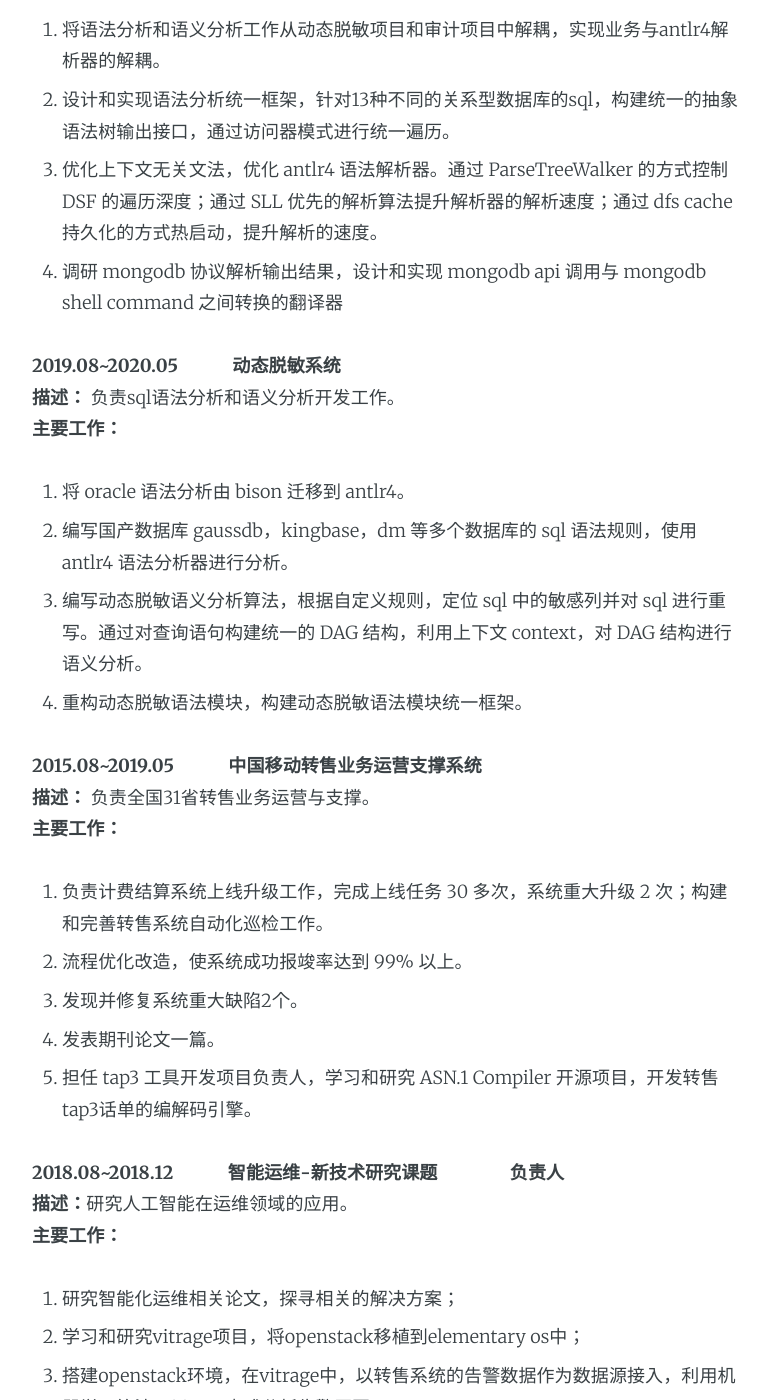
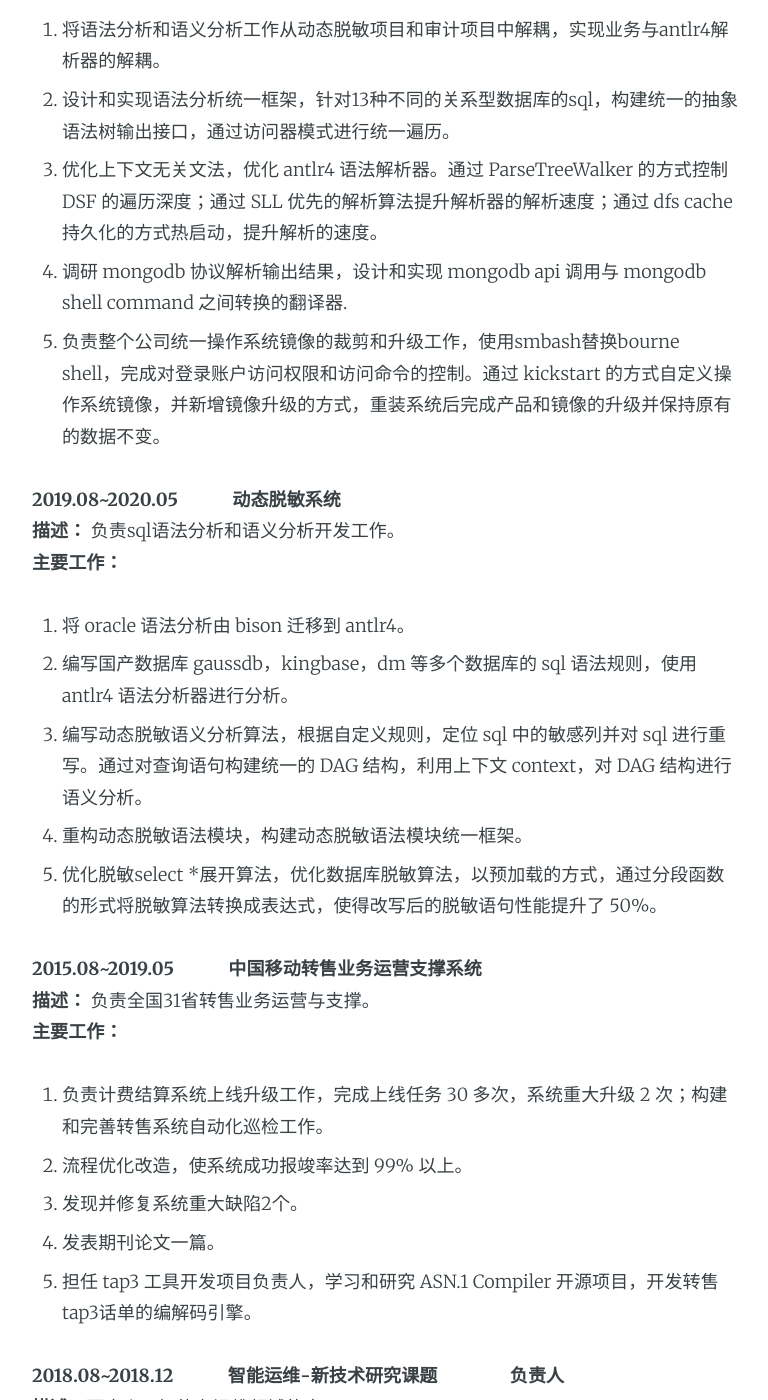
Before and after one commit to small-cat/small-cat.github.io, a Jekyll site: the page built from about.md, in a window 1280 px wide and 1400 px high, scrolled down 1247 px. Shown: the whole window, without its empty margins (253-1021 px from the left). Built offline with Jekyll 4.4.1, drawn with Linux system fonts in a browser that asks for light colours; comment, search, counter and statistics services are not loaded.

Commit message:
update about.md

```diff
--- a/about.md
+++ b/about.md
@@ -47,7 +47,8 @@
 1. 将语法分析和语义分析工作从动态脱敏项目和审计项目中解耦，实现业务与antlr4解析器的解耦。
 2. 设计和实现语法分析统一框架，针对13种不同的关系型数据库的sql，构建统一的抽象语法树输出接口，通过访问器模式进行统一遍历。
 3. 优化上下文无关文法，优化 antlr4 语法解析器。通过 ParseTreeWalker 的方式控制 DSF 的遍历深度；通过 SLL 优先的解析算法提升解析器的解析速度；通过 dfs cache 持久化的方式热启动，提升解析的速度。
-4. 调研 mongodb 协议解析输出结果，设计和实现 mongodb api 调用与 mongodb shell command 之间转换的翻译器
+4. 调研 mongodb 协议解析输出结果，设计和实现 mongodb api 调用与 mongodb shell command 之间转换的翻译器.
+5. 负责整个公司统一操作系统镜像的裁剪和升级工作，使用smbash替换bourne shell，完成对登录账户访问权限和访问命令的控制。通过 kickstart 的方式自定义操作系统镜像，并新增镜像升级的方式，重装系统后完成产品和镜像的升级并保持原有的数据不变。
 
 **2019.08~2020.05　　　动态脱敏系统**<br>**描述：** 负责sql语法分析和语义分析开发工作。<br>**主要工作：**
 
@@ -55,6 +56,7 @@
 2. 编写国产数据库 gaussdb，kingbase，dm 等多个数据库的 sql 语法规则，使用 antlr4 语法分析器进行分析。
 3. 编写动态脱敏语义分析算法，根据自定义规则，定位 sql 中的敏感列并对 sql 进行重写。通过对查询语句构建统一的 DAG 结构，利用上下文 context，对 DAG 结构进行语义分析。
 4. 重构动态脱敏语法模块，构建动态脱敏语法模块统一框架。
+5. 优化脱敏select *展开算法，优化数据库脱敏算法，以预加载的方式，通过分段函数的形式将脱敏算法转换成表达式，使得改写后的脱敏语句性能提升了 50%。
 
 **2015.08~2019.05　　　中国移动转售业务运营支撑系统**<br>**描述：** 负责全国31省转售业务运营与支撑。<br>**主要工作：**
 
```
